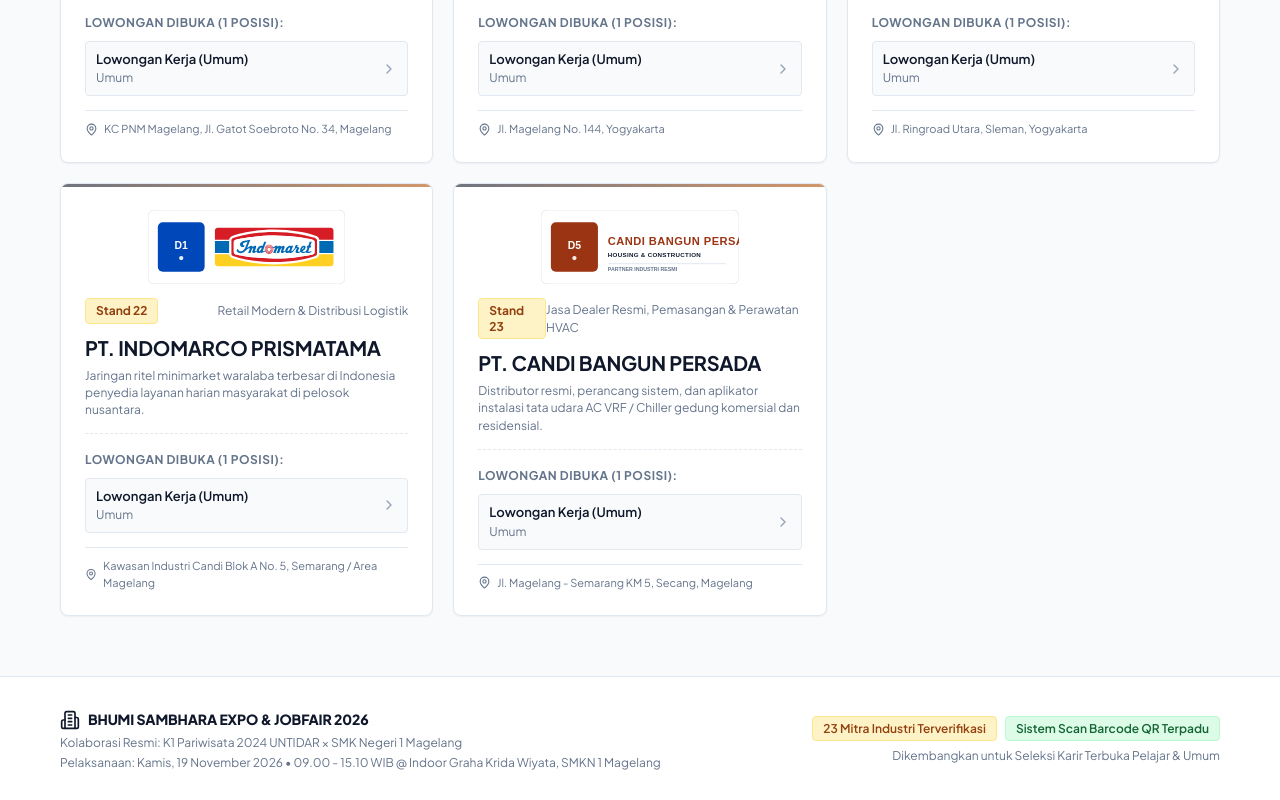
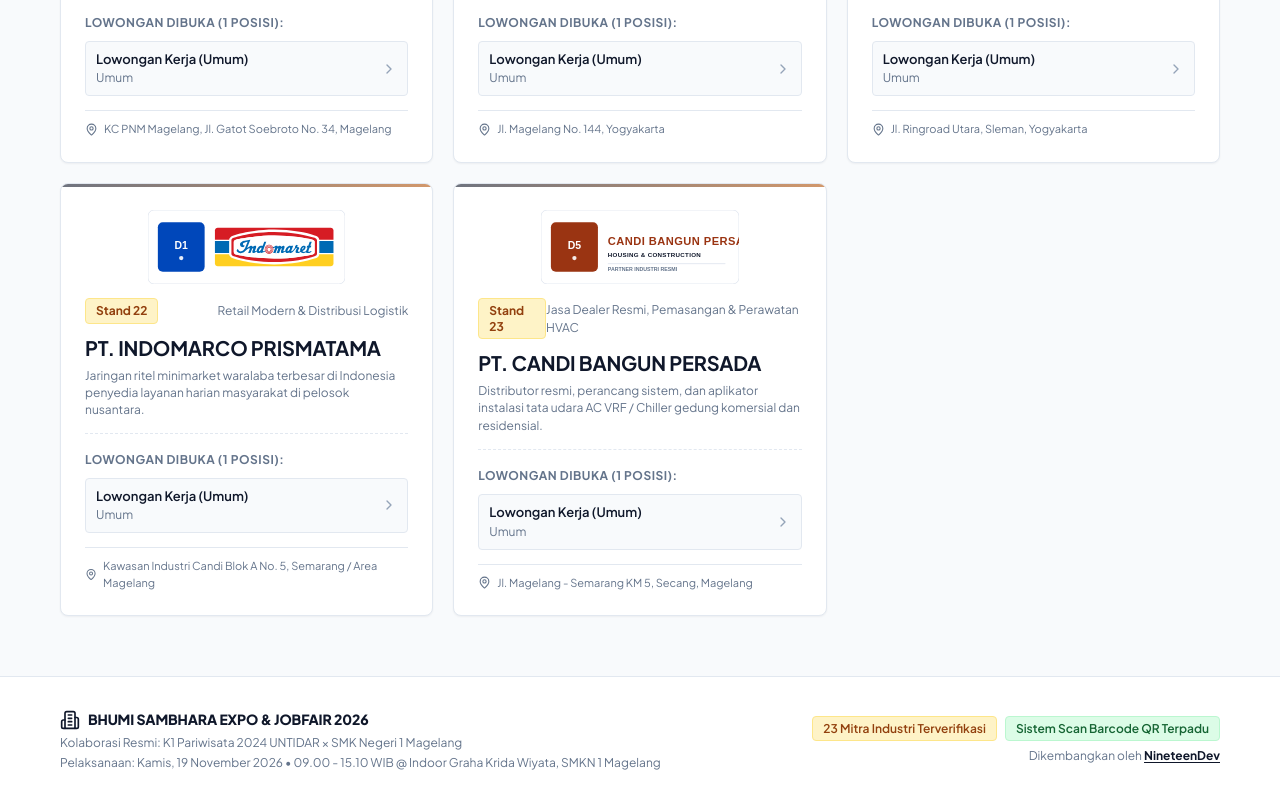
Before and after one commit to skaniga/bhumi-sambhara-jobfair, a Svelte app: page / in a window 1280 px wide. Shown: the part 6026-6826 px from the top of the page. Built offline with nearby package versions, Linux system fonts and the light colour scheme; no server answers; the database is empty.

Commit message:
feat(footer): update attribution to NineteenDev with official website link

```diff
--- a/src/App.svelte
+++ b/src/App.svelte
@@ -213,7 +213,7 @@
           <span class="badge badge-terverifikasi">Sistem Scan Barcode QR Terpadu</span>
         </div>
         <p class="text-xs text-muted text-right">
-          Dikembangkan untuk Seleksi Karir Terbuka Pelajar & Umum
+          Dikembangkan oleh <a href="https://www.nineteendev.xyz/" target="_blank" rel="noopener noreferrer" class="footer-dev-link">NineteenDev</a>
         </p>
       </div>
     </div>
@@ -291,6 +291,18 @@
     text-align: right;
   }
 
+  .footer-dev-link {
+    color: var(--color-primary);
+    font-weight: 700;
+    text-decoration: underline;
+    text-underline-offset: 2px;
+    transition: color 0.15s ease;
+  }
+
+  .footer-dev-link:hover {
+    color: #1D4ED8;
+  }
+
   @media (max-width: 768px) {
     .footer-content {
       flex-direction: column;
```
